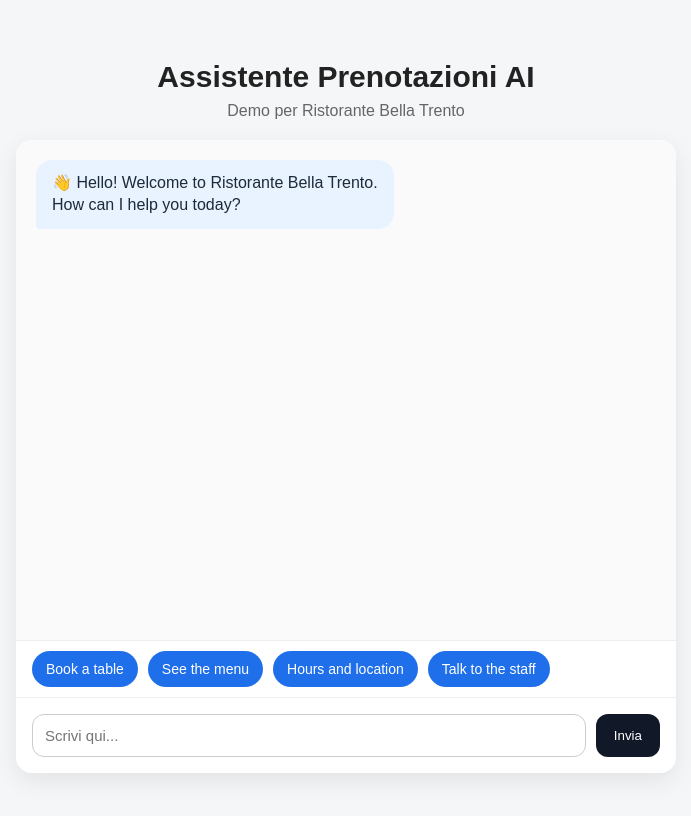
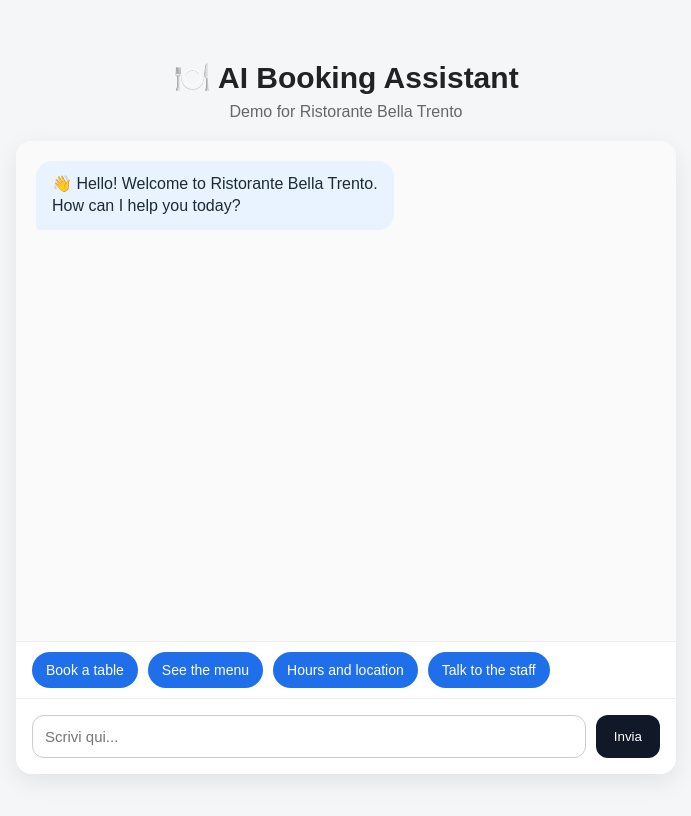
Before and after one commit to Rezoan09/Sales-Agent-Italy, a plain HTML site: page index.html in a window 1280 px wide. Shown: the whole page, without its empty margins (294-985 px from the left). Drawn offline with Linux system fonts and the light colour scheme.

Commit message:
Update index.html

```diff
--- a/index.html
+++ b/index.html
@@ -9,8 +9,8 @@
 <body>
   <div class="page">
     <div class="header">
-      <h1>Assistente Prenotazioni AI</h1>
-      <p>Demo per Ristorante Bella Trento</p>
+      <h1>🍽️ AI Booking Assistant</h1>
+      <p>Demo for Ristorante Bella Trento</p>
     </div>
 
     <div class="chat-container">
```
